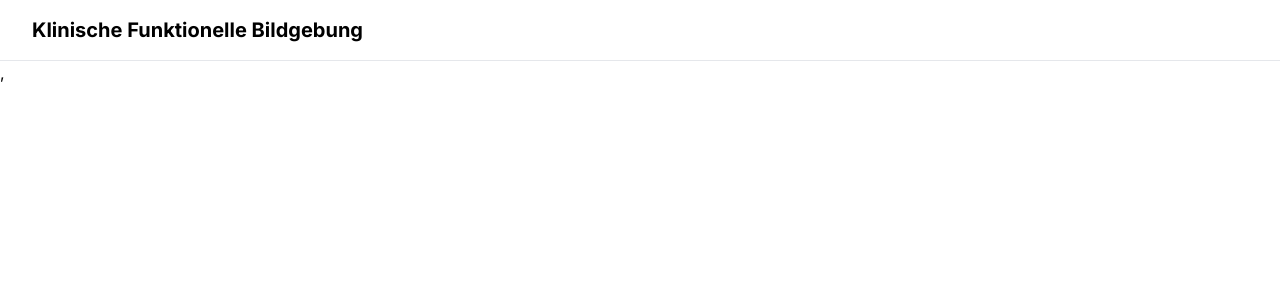
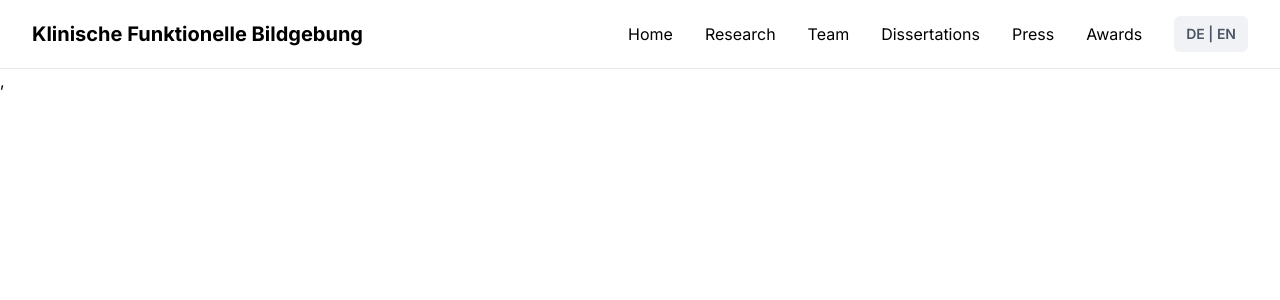
Before and after one commit to KushagraSharma10/Bonn-NeuroLab, a React (Vite) app: page / in a window 1280 px wide. Shown: the top 300 px of the page. Built offline with nearby package versions, Linux system fonts and the light colour scheme.

Commit message:
links are set according to desktop screen

```diff
--- a/src/components/Navbar.jsx
+++ b/src/components/Navbar.jsx
@@ -1,12 +1,15 @@
 import React from "react";
 import { RxHamburgerMenu } from "react-icons/rx";
+import { Link } from "react-router";
 
 const Navbar = () => {
   const links = [
     { link: "Home", to: "/" },
-    { link: "Home", to: "/" },
-    { link: "Home", to: "/" },
-    { link: "Home", to: "/" },
+    { link: "Research", to: "/" },
+    { link: "Team", to: "/" },
+    { link: "Dissertations", to: "/" },
+    { link: "Press", to: "/" },
+    { link: "Awards", to: "/" },
   ];
 
   return (
@@ -14,10 +17,17 @@ const Navbar = () => {
       <h1 className="text-lg md:text-xl font-semibold md:font-bold">
         Klinische Funktionelle Bildgebung
       </h1>
-      <div className="hidden md:flex links  items-center">
+      <div className="hidden md:flex links items-center gap-8">
+      <div className="flex links items-center gap-8">
         {links.map((link, idx)=>{
-
+          return (
+            <Link to={link.to} key={idx} className="">
+              {link.link}
+            </Link>
+          );
         })}
+      </div>
+      <button className="text-sm px-3 py-2 rounded-md font-semibold bg-[#F0F2F5] text-gray-600">DE | EN</button>
       </div>
       <RxHamburgerMenu className="md:hidden  text-lg" />
     </div>
```
